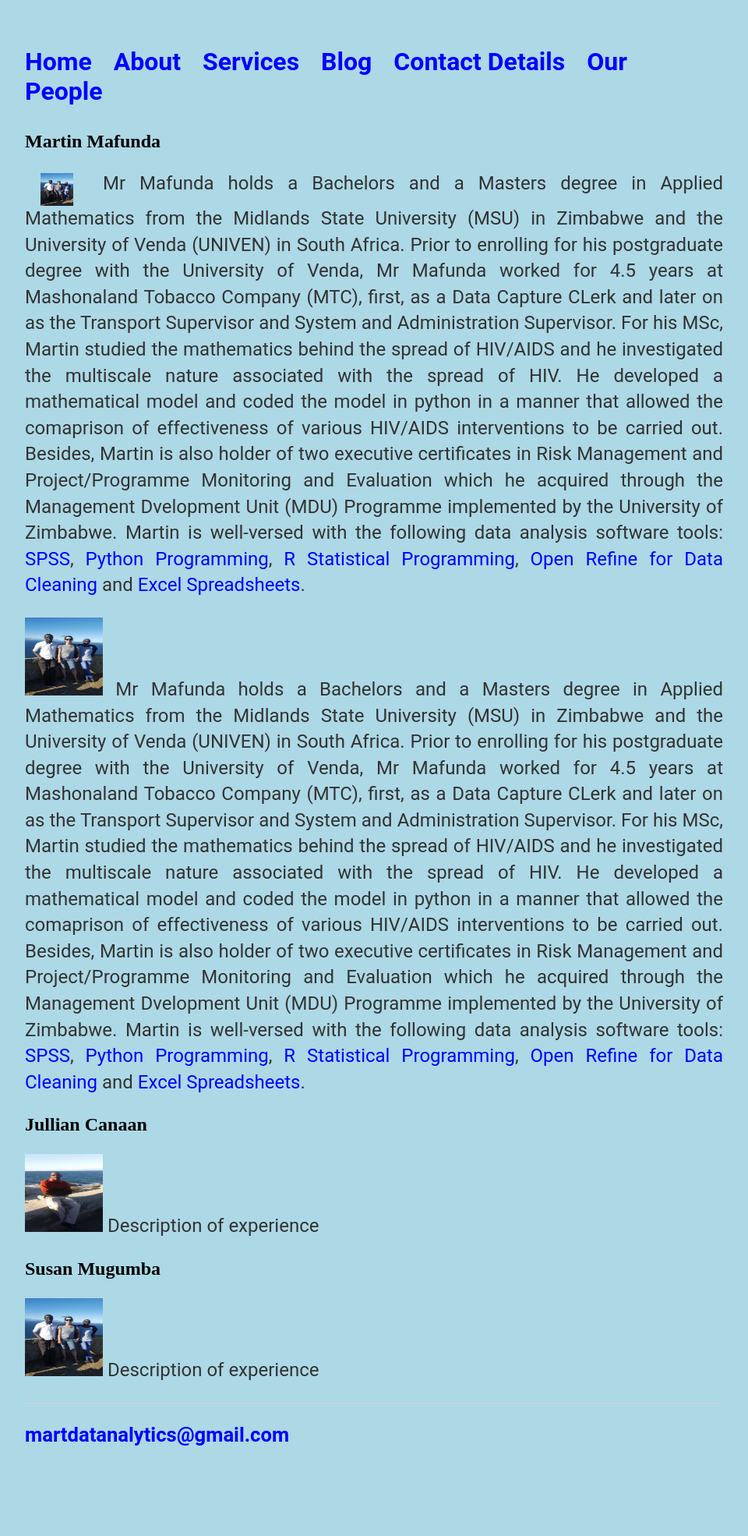
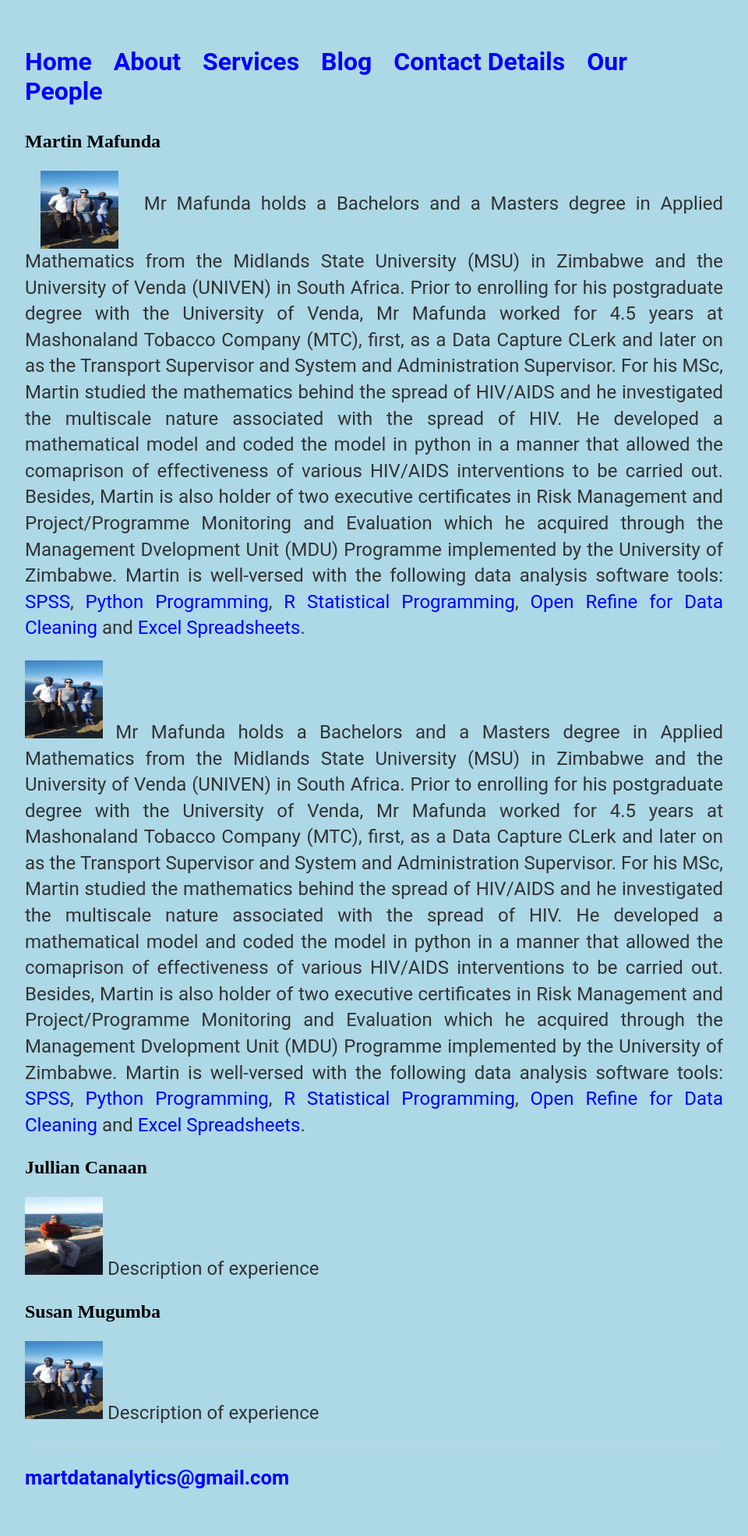
Before and after one commit to martdatanalytics/martdatanalytics.github.io, a Jekyll site: the page built from cv/index.html, in a window 1280 px wide. Shown: the whole page at 78% size, without its empty margins (160-1120 px from the left). Built offline with Jekyll 4.4.1, drawn with Linux system fonts in a browser that asks for light colours; before the commit the page ends 1915 px from its top, so only the background shows below that.

Commit message:
Update index.html

```diff
--- a/cv/index.html
+++ b/cv/index.html
@@ -6,7 +6,7 @@ title: Martin Canaan Mafunda
 	<h2 style="font-size:1.5em;">Martin Mafunda</h2>
 
 <p style="text-align:justify;">
-	<img src="/images/Background.jpg" alt="Smiley face" width="42" height="42" align="middle" hspace="20">
+	<img src="/images/Background.jpg" alt="Smiley face" width="100" height="100" align="middle" hspace="20">
 	Mr Mafunda holds a Bachelors and a Masters degree in Applied Mathematics from the Midlands State University (MSU)
 	in Zimbabwe and the University of Venda (UNIVEN) in South Africa. Prior to enrolling for his postgraduate degree with the University of Venda,
 		Mr Mafunda worked for 4.5 years at Mashonaland Tobacco Company (MTC), first, as a Data Capture CLerk and later on as the Transport
```
